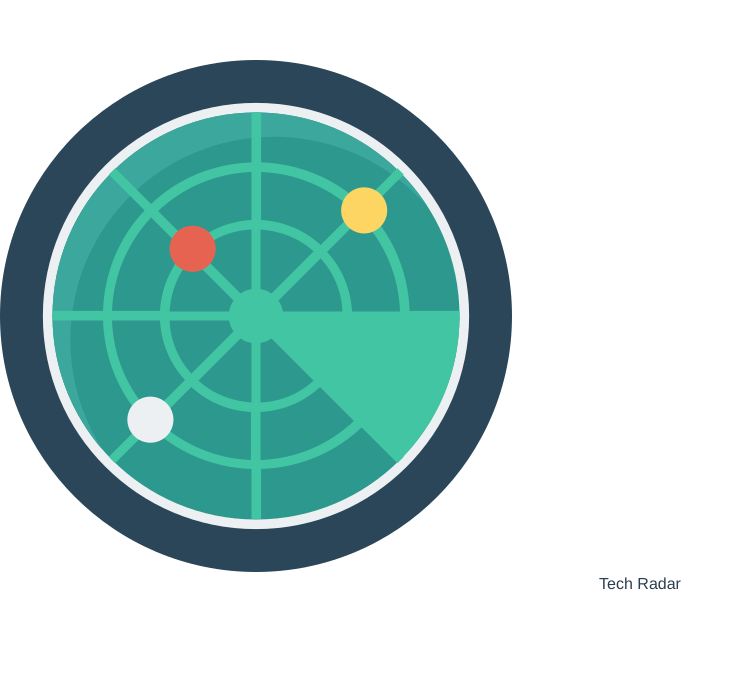
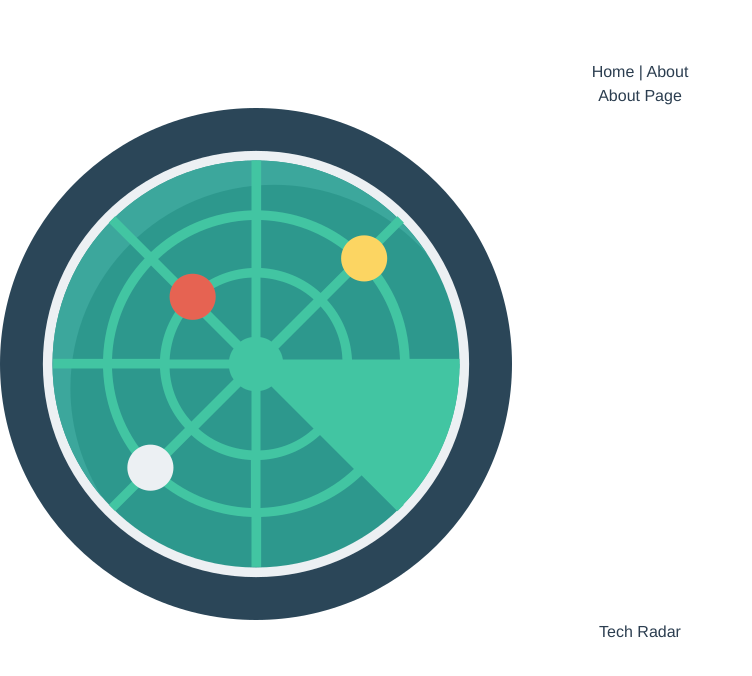
Before and after one commit to leoyassuda/tech-radar, a Vue app: page /about in a window 1280 px wide. Shown: the top 676 px of the page, without its empty margins (0-752 px from the left). Built offline with nearby package versions, Linux system fonts and the light colour scheme.

Commit message:
feat: 🎸 add vue-router

```diff
--- a/package.json
+++ b/package.json
@@ -8,7 +8,8 @@
     "commit": "npx git-cz"
   },
   "dependencies": {
-    "vue": "^3.2.25"
+    "vue": "^3.2.25",
+    "vue-router": "^4.0.12"
   },
   "devDependencies": {
     "@vitejs/plugin-vue": "^2.0.0",
--- a/src/App.vue
+++ b/src/App.vue
@@ -4,6 +4,11 @@
 </script>
 
 <template>
+ <div id="nav">
+      <router-link to="/">Home</router-link> |
+      <router-link to="/about">About</router-link>
+  </div>
+  <router-view />
 <div>
   <img src="./assets/radar.png" class="inline rounded-lg text-center w-16 md:w-32 lg:w-48" alt="radar logo">
     <h1>Tech Radar</h1>
--- /dev/null
+++ b/src/router/index.ts
@@ -0,0 +1,28 @@
+import { createWebHistory, createRouter } from "vue-router";
+import Home from "../views/Home.vue";
+import About from "../views/About.vue";
+import NotFound from "../views/NotFound.vue";
+
+const routes = [
+  {
+    path: "/",
+    name: "Home",
+    component: Home,
+  },
+  {
+    path: "/about",
+    name: "About",
+    component: About,
+  },
+  {
+    path: "/:catchAll(.*)",
+    component: NotFound,
+  },
+];
+
+const router = createRouter({
+  history: createWebHistory(),
+  routes,
+});
+
+export default router;
--- /dev/null
+++ b/src/views/About.vue
@@ -0,0 +1,3 @@
+<template>
+  <h1>About Page</h1>
+</template>
--- /dev/null
+++ b/src/views/Home.vue
@@ -0,0 +1,3 @@
+<template>
+  <h1>Home Page</h1>
+</template>
--- /dev/null
+++ b/src/views/NotFound.vue
@@ -0,0 +1,3 @@
+<template>
+  <h1>Oops, it looks like the page you're looking for doesn't exist.</h1>
+</template>
```
Also changed, not shown: src/main.ts (+5 -4 lines), 1 other file (tests, documents, lock files or other folders).
